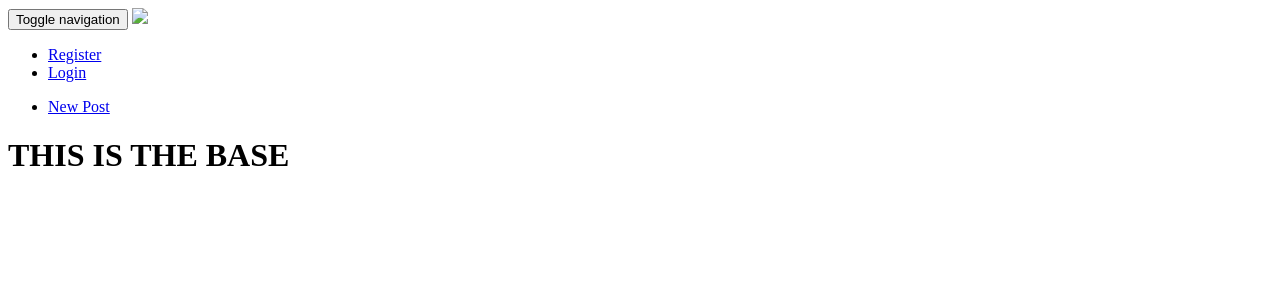
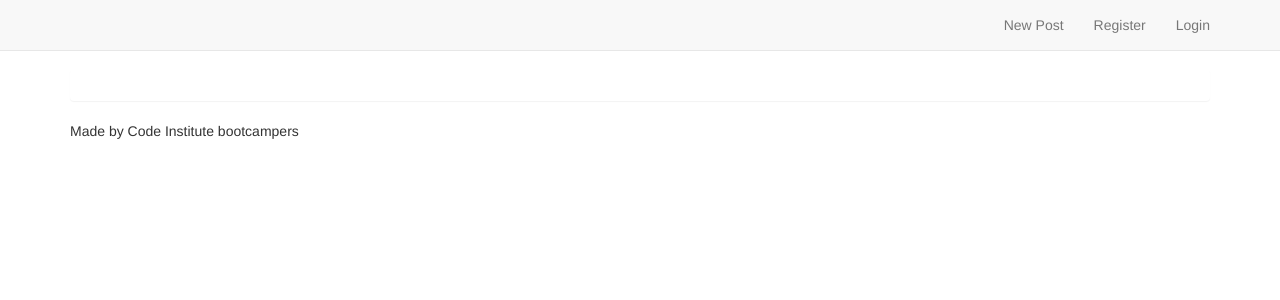
Before and after one commit to Xorast/E-Commerce-App, a Django app: template templates/base.html in a window 1280 px wide. Shown: the top 300 px of the page. Run offline with Django 3.2, Linux system fonts and the light colour scheme; the template is opened without the code that fills it, so the values that code supplies are empty; some libraries are stand-ins or nearby versions.

Commit message:
Templates - Bootstrap added

```diff
--- a/products/views.py
+++ b/products/views.py
@@ -10,4 +10,4 @@ def get_products(request):
 def cart_item_added(request):
     id = request.POST["product_id"]
     product = get_object_or_404(Product, pk=id)
-    return HttpResponse("Item added to cart :" + Product.name)
+    return HttpResponse("Item added to cart :" + product.name)
--- a/templates/base.html
+++ b/templates/base.html
@@ -4,10 +4,24 @@
     <meta charset="UTF-8">
     <meta name="viewport" content="width=device-width, initial-scale=1.0">
     <meta http-equiv="X-UA-Compatible" content="ie=edge">
+
+    <link rel="stylesheet" href="https://cdnjs.cloudflare.com/ajax/libs/bootswatch/3.3.7/cerulean/bootstrap.min.css">
+    <script src="https://cdnjs.cloudflare.com/ajax/libs/jquery/3.2.1/jquery.min.js"></script>
+    <script src="https://cdnjs.cloudflare.com/ajax/libs/twitter-bootstrap/3.3.7/js/bootstrap.min.js"></script>
+
     <title>Document</title>
 </head>
 <body>
 
+    <html>
+<head>
+    <title>Stack - BootCamp Blog</title>
+    <link rel="stylesheet" href="https://cdnjs.cloudflare.com/ajax/libs/bootswatch/3.3.7/cerulean/bootstrap.min.css">
+    <script src="https://cdnjs.cloudflare.com/ajax/libs/jquery/3.2.1/jquery.min.js"></script>
+    <script src="https://cdnjs.cloudflare.com/ajax/libs/twitter-bootstrap/3.3.7/js/bootstrap.min.js"></script>
+</head>
+<body>
+    <!-- Fixed masthead -->
     <nav class="navbar navbar-masthead navbar-default navbar-fixed-top">
         <div class="container">
             <div class="navbar-header">
@@ -18,7 +32,7 @@
                     <span class="icon-bar"></span>
                     <span class="icon-bar"></span>
                 </button>
-                <a class="navbar-brand" href="#"><img src="#"></img></a>
+                <!--<a class="navbar-brand" href="#"><img src="#"></img></a>-->
                 </div>
             <div id="navbar" class="navbar-collapse collapse">
                 <ul class="nav navbar-nav navbar-right">
@@ -36,13 +50,34 @@
         </div>
     </nav>
 
-    <h1>THIS IS THE BASE</h1>
+    <div id="masthead">
+        <div class="container">
+            <div class="row">
+                <h1>
+                    <p id="logo" class="lead">This is the base</p>
+                </h1>
+            </div>
+        </div>
+    </div>
 
-    {% block content %}
-
-
-
-    {% endblock %}
-
+    <div class="container">
+        <div class="row">
+            <div class="col-md-12">
+                <div class="panel">
+                    <div class="panel-body">
+                        <!--blogpost entries-->
+                        {% block content %}
+                        {% endblock %}
+                        <!--blogpost entries-->
+                    </div>
+                </div>
+            </div>
+        </div>
+    </div>
+    <footer>
+        <div class="container">
+            <p>Made by Code Institute bootcampers</p>
+        </div>
+    </footer>
 </body>
 </html>
```
